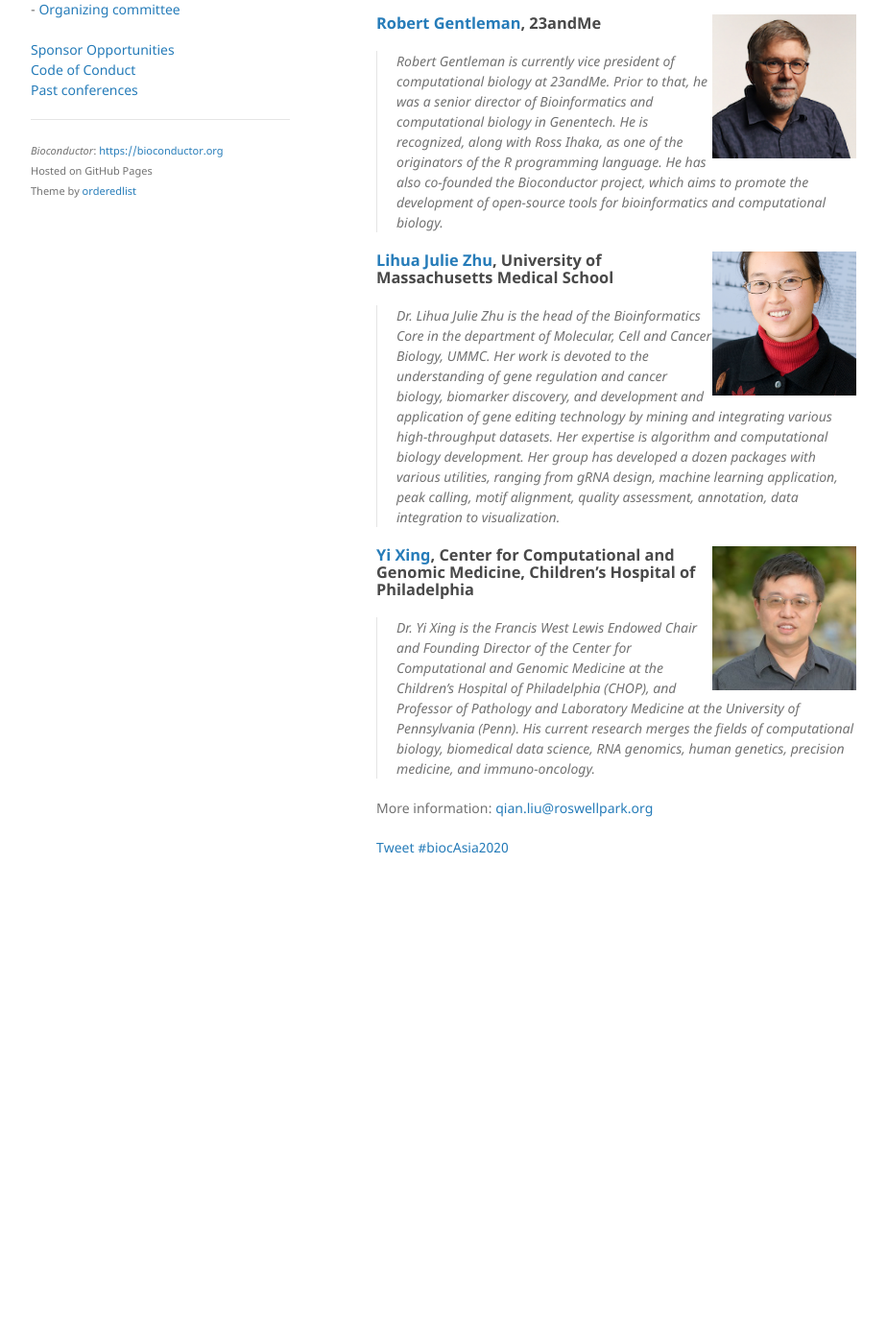
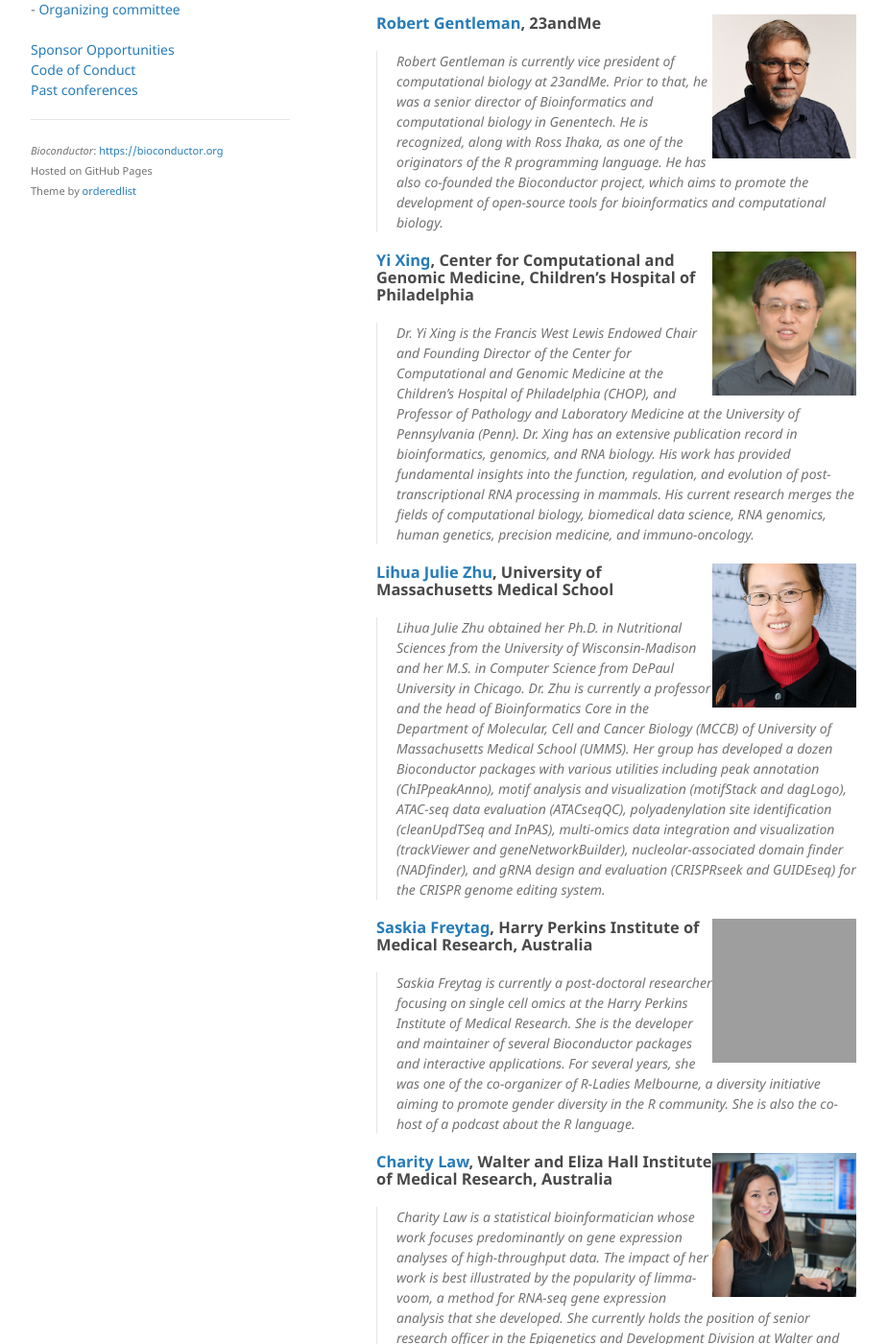
Before and after one commit to Bioconductor/BiocAsia2020, a Jekyll site: the page built from docs/index.md, in a window 1280 px wide and 1400 px high, scrolled down 408 px. Shown: the whole window at 96% size, without its empty margins (178-1102 px from the left). Built offline with Jekyll 4.4.1, drawn with Linux system fonts in a browser that asks for light colours; before the commit the page ends 1371 px from its top, so only the background shows below that; some of the changed text lies outside the part shown; grey boxes are pictures that could not be loaded.

```diff
--- a/docs/index.md
+++ b/docs/index.md
@@ -5,14 +5,23 @@ speakers:
     inst: 23andMe
     url: https://blog.23andme.com/23andme-research/a-computational-biologist-and-a-gentleman/
     blurb: "Robert Gentleman is currently vice president of computational biology at 23andMe. Prior to that, he was a senior director of Bioinformatics and computational biology in Genentech. He is recognized, along with Ross Ihaka, as one of the originators of the R programming language. He has also co-founded the Bioconductor project, which aims to promote the development of open-source tools for bioinformatics and computational biology."
-  - name: Lihua Julie Zhu
-    inst: University of Massachusetts Medical School
-    url: https://www.umassmed.edu/mccb/faculty-MCCB/faculty-MCCB/faculty-profile-pages/zhu-julie/
-    blurb: "Dr. Lihua Julie Zhu is the head of the Bioinformatics Core in the department of Molecular, Cell and Cancer Biology, UMMC. Her work is devoted to the understanding of gene regulation and cancer biology, biomarker discovery, and development and application of gene editing technology by mining and integrating various high-throughput datasets. Her expertise is algorithm and computational biology development. Her group has developed a dozen packages with various utilities, ranging from gRNA design, machine learning application, peak calling, motif alignment, quality assessment, annotation, data integration to visualization."
   - name: Yi Xing
     inst: Center for Computational and Genomic Medicine, Children’s Hospital of Philadelphia
     url: https://xinglab.org/people/yi-xing/
-    blurb: "Dr. Yi Xing is the Francis West Lewis Endowed Chair and Founding Director of the Center for Computational and Genomic Medicine at the Children’s Hospital of Philadelphia (CHOP), and Professor of Pathology and Laboratory Medicine at the University of Pennsylvania (Penn). His current research merges the fields of computational biology, biomedical data science, RNA genomics, human genetics, precision medicine, and immuno-oncology."
+    blurb: "Dr. Yi Xing is the Francis West Lewis Endowed Chair and Founding Director of the Center for Computational and Genomic Medicine at the Children’s Hospital of Philadelphia (CHOP), and Professor of Pathology and Laboratory Medicine at the University of Pennsylvania (Penn). Dr. Xing has an extensive publication record in bioinformatics, genomics, and RNA biology. His work has provided fundamental insights into the function, regulation, and evolution of post-transcriptional RNA processing in mammals. His current research merges the fields of computational biology, biomedical data science, RNA genomics, human genetics, precision medicine, and immuno-oncology."
+  - name: Lihua Julie Zhu
+    inst: University of Massachusetts Medical School
+    url:  https://profiles.umassmed.edu/display/129880
+    blurb: "Lihua Julie Zhu obtained her Ph.D. in Nutritional Sciences from the University of Wisconsin-Madison and her M.S. in Computer Science from DePaul University in Chicago. Dr. Zhu is currently a professor and the head of Bioinformatics Core in the Department of Molecular, Cell and Cancer Biology (MCCB) of University of Massachusetts Medical School (UMMS). Her group has developed a dozen Bioconductor packages with various utilities including peak annotation (ChIPpeakAnno), motif analysis and visualization (motifStack and dagLogo), ATAC-seq data evaluation (ATACseqQC), polyadenylation site identification (cleanUpdTSeq and InPAS), multi-omics data integration and visualization (trackViewer and geneNetworkBuilder), nucleolar-associated domain finder (NADfinder), and gRNA design and evaluation (CRISPRseek and GUIDEseq) for the CRISPR genome editing system."
+  - name: Saskia Freytag
+    inst:  Harry Perkins Institute of Medical Research, Australia
+    blurb: "Saskia Freytag is currently a post-doctoral researcher focusing on single cell omics at the Harry Perkins Institute of Medical Research. She is the developer and maintainer of several Bioconductor packages and interactive applications. For several years, she was one of the co-organizer of R-Ladies Melbourne, a diversity initiative aiming to promote gender diversity in the R community. She is also the co-host of a podcast about the R language."
+  - name: Charity Law
+    inst: Walter and Eliza Hall Institute of Medical Research, Australia
+    blurb: "Charity Law is a statistical bioinformatician whose work focuses predominantly on gene expression analyses of high-throughput data. The impact of her work is best illustrated by the popularity of limma-voom, a method for RNA-seq gene expression analysis that she developed. She currently holds the position of senior research officer in the Epigenetics and Development Division at Walter and Eliza Hall Institute of Medical Research, Australia. In addition to differential gene expression, her research interests include differential isoform usage and transcript expression analyses, as well as exploration into methods for long-read RNA-seq and single-cell RNA-seq data."
+  - name: Koki Tsuyuzaki
+    inst: RIKEN BDR BiT, Japan
+    blurb: "Koki Tsuyuzaki is a post-doc researcher at RIKEN BDR BiT and also a researcher at JST PRESTO. He is one of the active Bioconductor committers and has developed hundreds of R/Bioconductor packages including MeSH.db, MeSH.AOR.db, MeSH.PCR.db, MeSH.XXX.eg.db, MeSHDbi, LRBase.XXX.eg.db, LRBaseDbi, scTensor, and scTGIF. He will talk about the data integration approach based on tensor decomposition and the applications to single-cell omics."
 ---
 {% include header.md %}
 
```
Also changed, not shown: docs/Gemfile.lock, docs/images/speakers/CharityLaw.jpg (added), docs/images/speakers/KokiTsuyuzaki.jpg (added), 1 other file.
